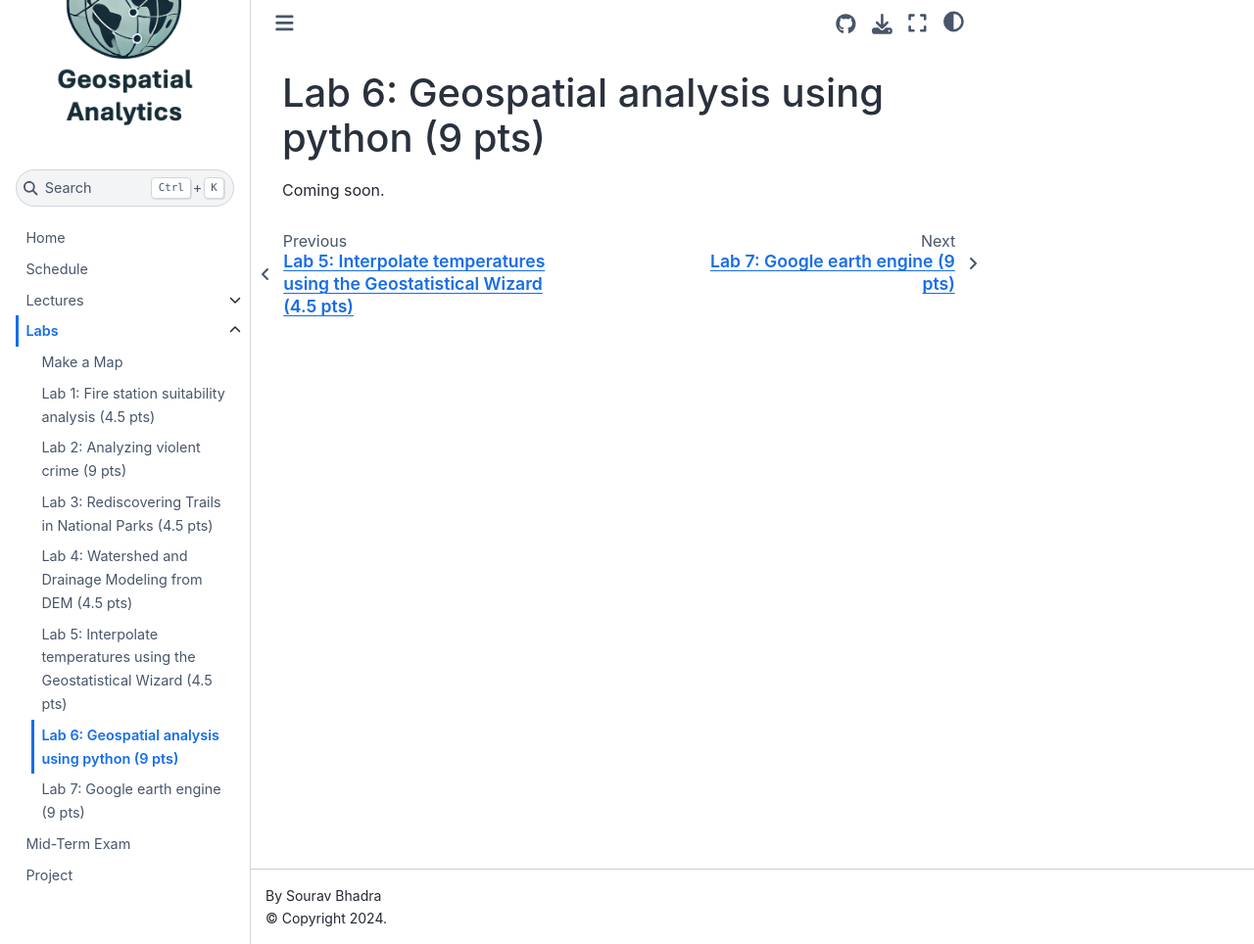
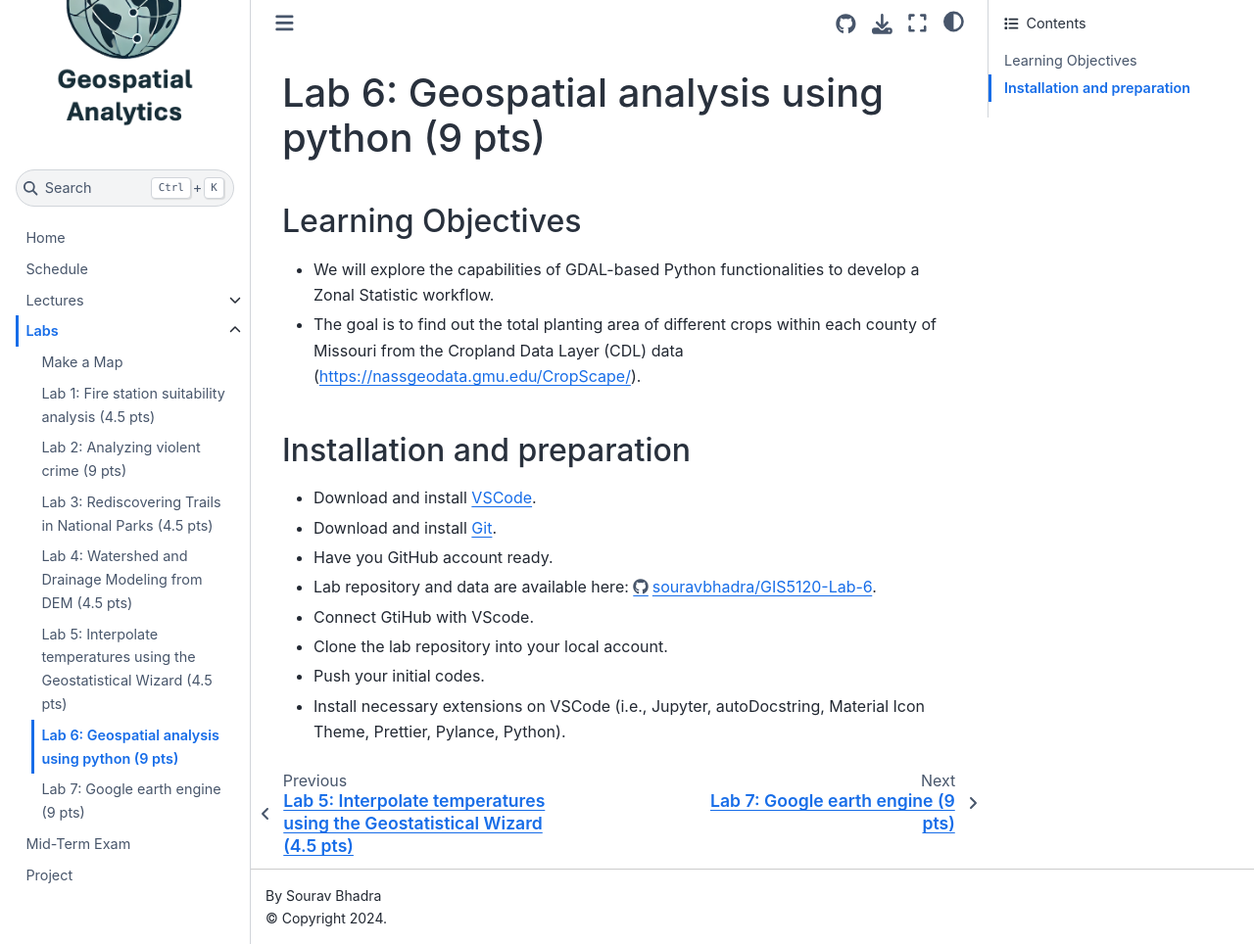
Before and after one commit to souravbhadra/GIS5120, a Jupyter Book: the page built from docs/labs/lab-6/lab-6.md, in a window 1280 px wide and 964 px high. Shown: the whole window at 98% size. Built offline with Jupyter Book 1.0.4 settings and Sphinx 7.4.7 and the Sphinx Book theme 1.1.4, drawn with Linux system fonts in a browser that asks for light colours.

Commit message:
added lab 6 contents

```diff
--- a/docs/labs/lab-6/lab-6.md
+++ b/docs/labs/lab-6/lab-6.md
@@ -1,3 +1,17 @@
 # Lab 6: Geospatial analysis using python (9 pts)
 
-Coming soon.
+## Learning Objectives
+
+- We will explore the capabilities of GDAL-based Python functionalities to develop a Zonal Statistic workflow.
+- The goal is to find out the total planting area of different crops within each county of Missouri from the Cropland Data Layer (CDL) data ([https://nassgeodata.gmu.edu/CropScape/](https://nassgeodata.gmu.edu/CropScape/)).
+
+## Installation and preparation
+
+- Download and install [VSCode](https://code.visualstudio.com/).
+- Download and install [Git](https://git-scm.com/).
+- Have you GitHub account ready.
+- Lab repository and data are available here: [https://github.com/souravbhadra/GIS5120-Lab-6](https://github.com/souravbhadra/GIS5120-Lab-6).
+- Connect GtiHub with VScode.
+- Clone the lab repository into your local account.
+- Push your initial codes.
+- Install necessary extensions on VSCode (i.e., Jupyter, autoDocstring, Material Icon Theme, Prettier, Pylance, Python).
```
Also changed, not shown: 7 other files.
